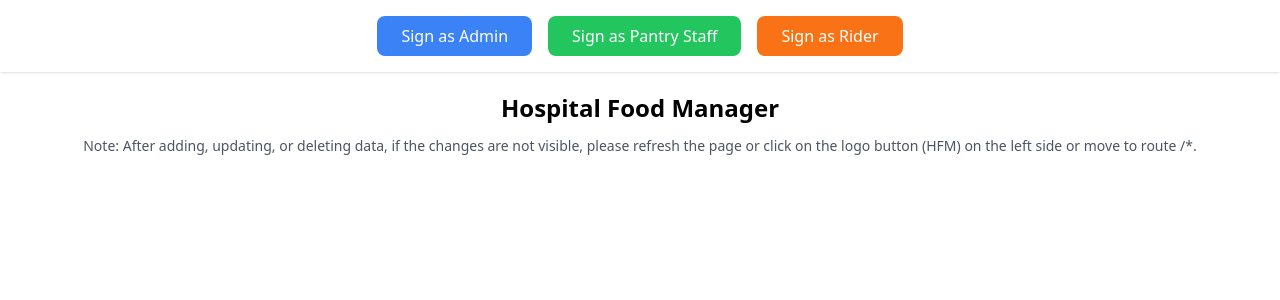
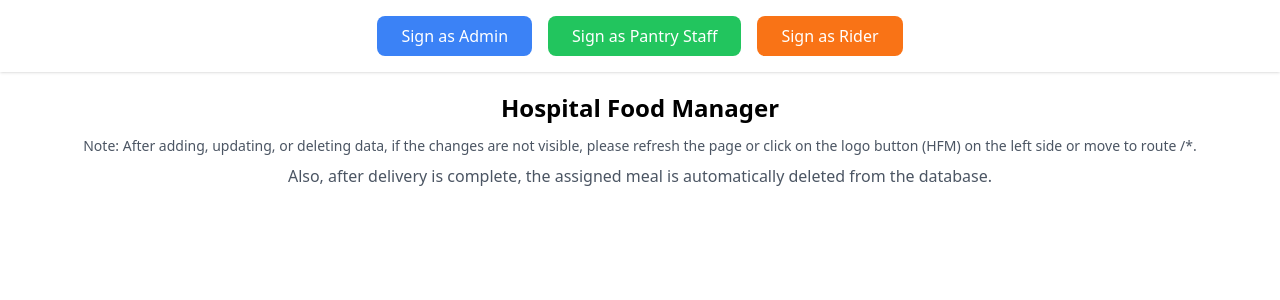
Before and after one commit to JatinDhamija816/hospital-food-management, a React (Vite) app in the folder client/: page / in a window 1280 px wide. Shown: the top 300 px of the page. Built offline with nearby package versions, Linux system fonts and the light colour scheme; no server answers.

Commit message:
add note

```diff
--- a/client/src/components/LandingPage.jsx
+++ b/client/src/components/LandingPage.jsx
@@ -7,6 +7,10 @@ const LandingPage = () => {
         visible, please refresh the page or click on the logo button (HFM) on
         the left side or move to route /*.
       </p>
+      <p className="mt-2 text-gray-600">
+        Also, after delivery is complete, the assigned meal is automatically
+        deleted from the database.
+      </p>
     </div>
   );
 };
```
